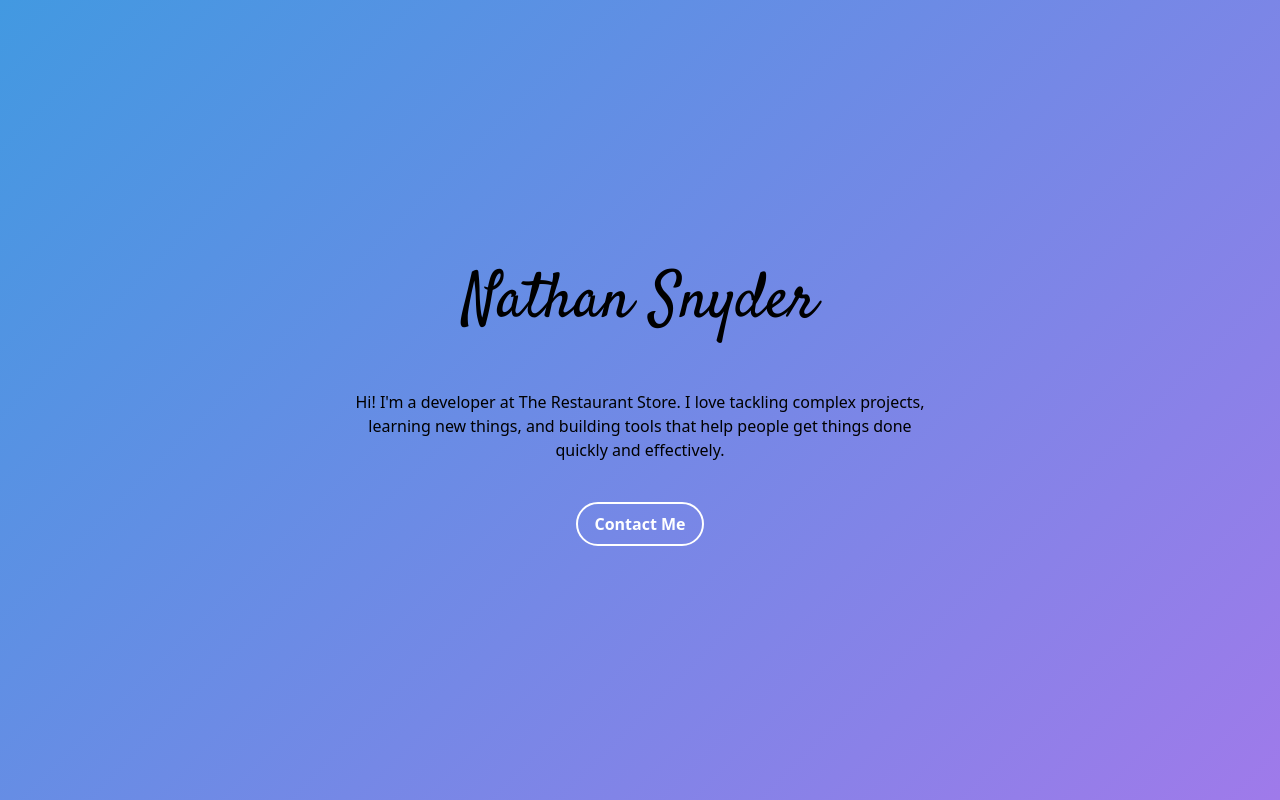
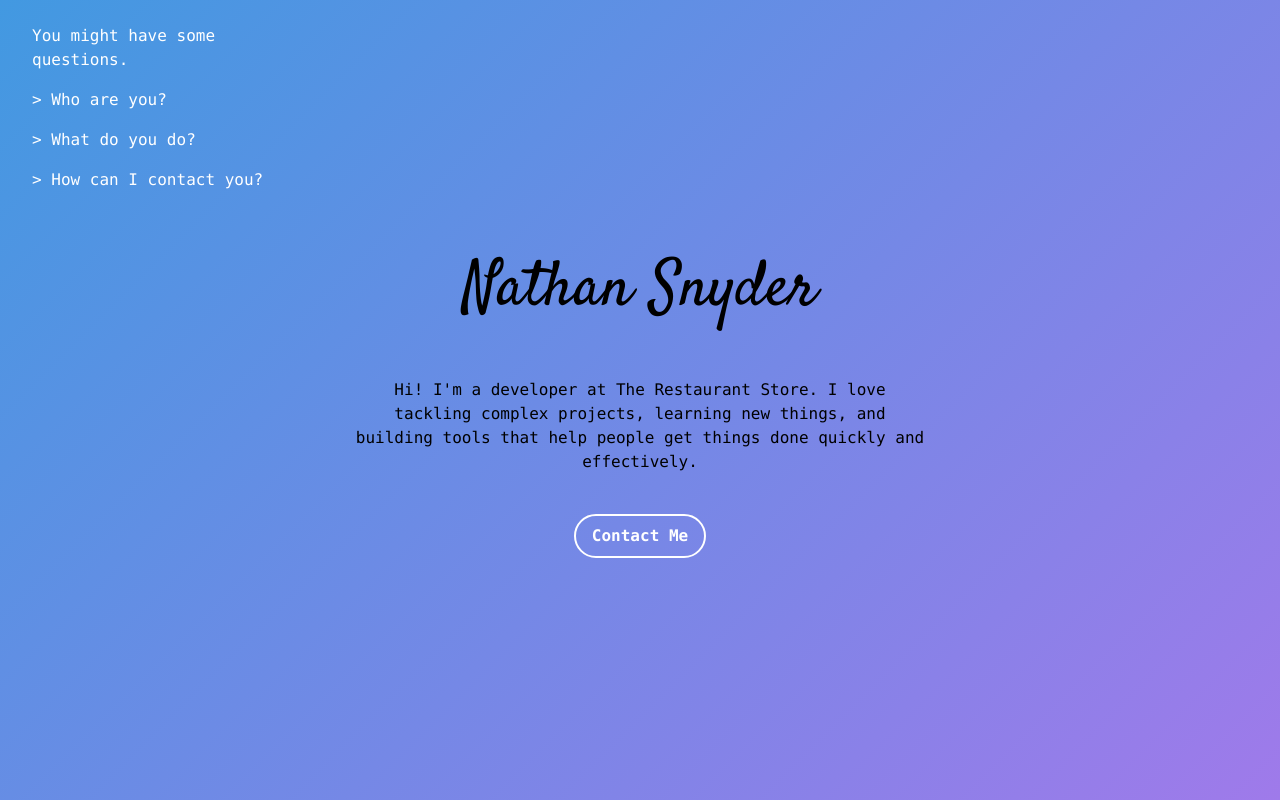
Before and after one commit to nsnyder/nsnyder.github.com, a Vue app: page / in a window 1280 px wide. Built offline with nearby package versions, Linux system fonts and the light colour scheme.

Commit message:
Implement a basic menu
Ensure that default fonts are available
Tweak colors

```diff
--- a/public/index.html
+++ b/public/index.html
@@ -8,7 +8,7 @@
     <title><%= htmlWebpackPlugin.options.title %></title>
   </head>
   <body>
-    <div id="app" class="font-sans">Meet Nathan!</div>
+    <div id="app">Meet Nathan!</div>
     <!-- built files will be auto injected -->
   </body>
 </html>
--- a/src/App.vue
+++ b/src/App.vue
@@ -1,18 +1,21 @@
 <template>
-  <div id="app">
+  <div id="app" class="font-mono">
+    <Navigation />
     <Header />
   </div>
 </template>
 
 <script>
-import Header from './components/Header.vue'
+  import Header from './components/Header.vue';
+  import Navigation from './components/Navigation.vue';
 
-export default {
-  name: 'App',
-  components: {
-    Header
-  }
-}
+  export default {
+    name: 'App',
+    components: {
+      Header,
+      Navigation
+    }
+  };
 </script>
 
 <style>
--- a/src/components/Header.vue
+++ b/src/components/Header.vue
@@ -1,5 +1,5 @@
 <template>
-  <div class="bg-gradient-purple-blue min-h-screen flex flex-col p-5 items-center align-middle justify-center">
+  <div class="bg-fixed bg-gradient-purple-blue min-h-screen flex flex-col p-5 items-center align-middle justify-center">
     <div class="font-display text-5xl md:text-6xl my-5">
       Nathan Snyder
     </div>
--- /dev/null
+++ b/src/components/Navigation.vue
@@ -0,0 +1,23 @@
+<template>
+  <div class="fixed text-white h-screen flex flex-col align-middle max-w-xs pl-4 my-4">
+    <div class="py-2 px-4">You might have some questions.</div>
+    <a href="#" v-for="(question, index) in headings" :key="index" class="py-1 px-4 my-1 hover:pl-6 transition-all duration-100">
+      > {{ question }}
+    </a>
+  </div>
+</template>
+
+<script>
+  export default {
+    name: 'Navigation',
+    data() {
+      return {
+        headings: [
+          'Who are you?',
+          'What do you do?',
+          'How can I contact you?'
+        ]
+      };
+    }
+  }
+</script>
--- a/tailwind.config.js
+++ b/tailwind.config.js
@@ -1,3 +1,5 @@
+const defaultTheme = require('tailwindcss/defaultTheme');
+
 module.exports = {
   theme: {
     extend: {},
@@ -6,10 +8,13 @@ module.exports = {
       'purple-blue': ['-45deg', theme('colors.purple.500'), theme('colors.blue.500')]
     }),
     fontFamily: {
+      ...defaultTheme.fontFamily,
       display: ['Satisfy', 'cursive']
     }
   },
-  variants: {},
+  variants: {
+    padding: ['hover']
+  },
   plugins: [
     require('./plugins/gradient')
   ]
```
